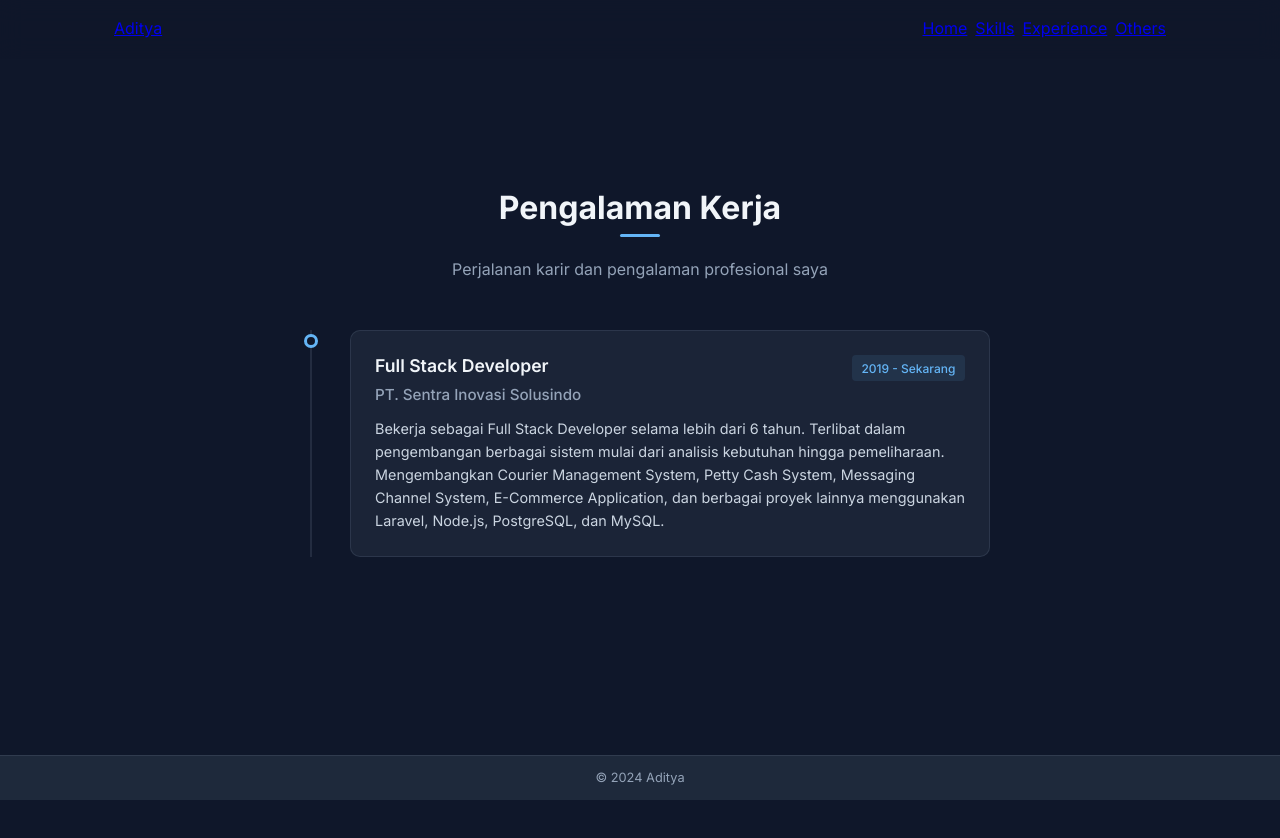
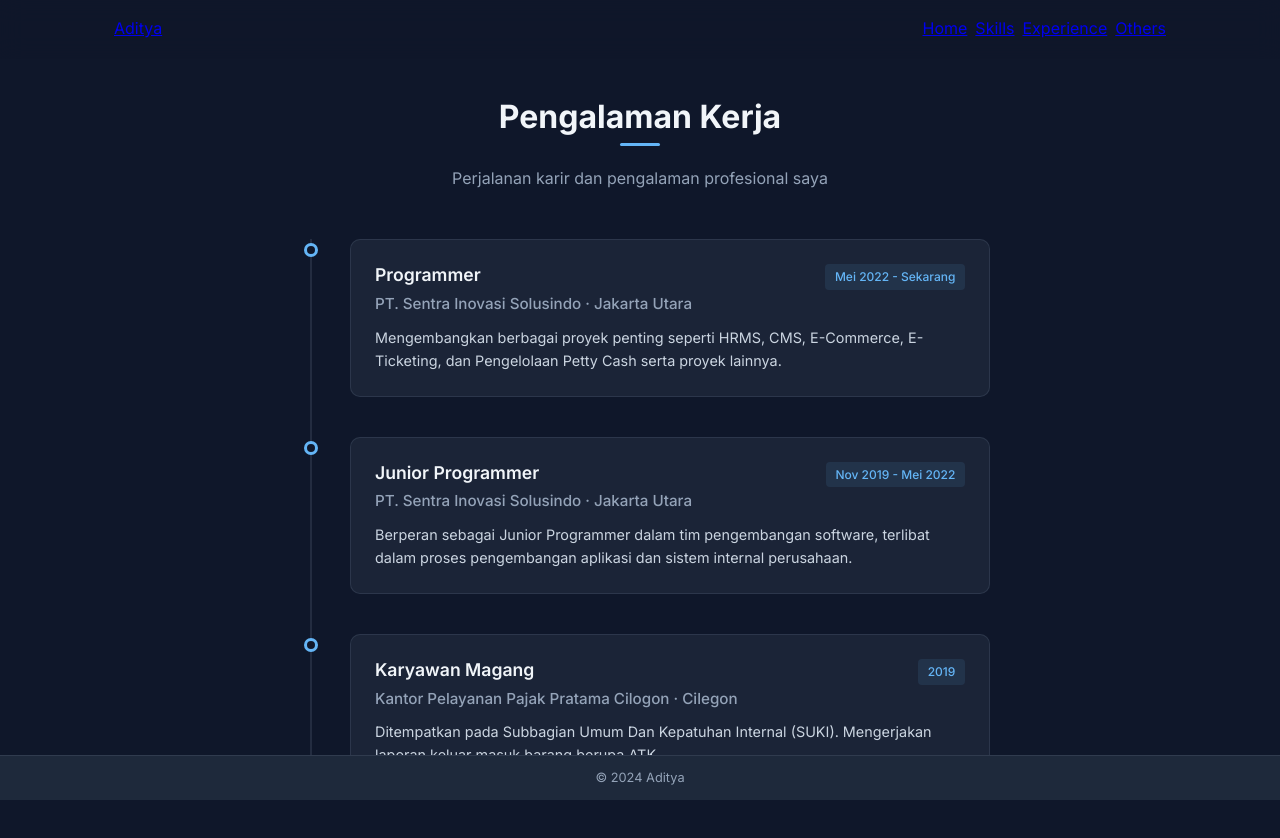
Before and after one commit to kdnknz/portofolio, a React (Vite) app: page /experience in a window 1280 px wide. Shown: the top 838 px of the page. Before the commit the page ends 800 px from the top, so only its background shows below. Built offline with nearby package versions, Linux system fonts and the light colour scheme; the HTML template or start-up script is replaced by a standard one.

Commit message:
update experience data with accurate work history and location

```diff
--- a/src/components/Experience.jsx
+++ b/src/components/Experience.jsx
@@ -19,7 +19,7 @@ const Experience = ({ data }) => {
                   <h3>{exp.position}</h3>
                   <span className="timeline-period">{exp.period}</span>
                 </div>
-                <h4>{exp.company}</h4>
+                <h4>{exp.company}{exp.location ? ` · ${exp.location}` : ''}</h4>
                 <p>{exp.description}</p>
               </div>
             </div>
--- a/src/database.js
+++ b/src/database.js
@@ -101,9 +101,26 @@ export const portfolioData = {
     {
       id: 1,
       company: "PT. Sentra Inovasi Solusindo",
-      position: "Full Stack Developer",
-      period: "2019 - Sekarang",
-      description: "Bekerja sebagai Full Stack Developer selama lebih dari 6 tahun. Terlibat dalam pengembangan berbagai sistem mulai dari analisis kebutuhan hingga pemeliharaan. Mengembangkan Courier Management System, Petty Cash System, Messaging Channel System, E-Commerce Application, dan berbagai proyek lainnya menggunakan Laravel, Node.js, PostgreSQL, dan MySQL."
+      position: "Programmer",
+      location: "Jakarta Utara",
+      period: "Mei 2022 - Sekarang",
+      description: "Mengembangkan berbagai proyek penting seperti HRMS, CMS, E-Commerce, E-Ticketing, dan Pengelolaan Petty Cash serta proyek lainnya."
+    },
+    {
+      id: 2,
+      company: "PT. Sentra Inovasi Solusindo",
+      position: "Junior Programmer",
+      location: "Jakarta Utara",
+      period: "Nov 2019 - Mei 2022",
+      description: "Berperan sebagai Junior Programmer dalam tim pengembangan software, terlibat dalam proses pengembangan aplikasi dan sistem internal perusahaan."
+    },
+    {
+      id: 3,
+      company: "Kantor Pelayanan Pajak Pratama Cilogon",
+      position: "Karyawan Magang",
+      location: "Cilegon",
+      period: "2019",
+      description: "Ditempatkan pada Subbagian Umum Dan Kepatuhan Internal (SUKI). Mengerjakan laporan keluar masuk barang berupa ATK."
     }
   ],
 
```
